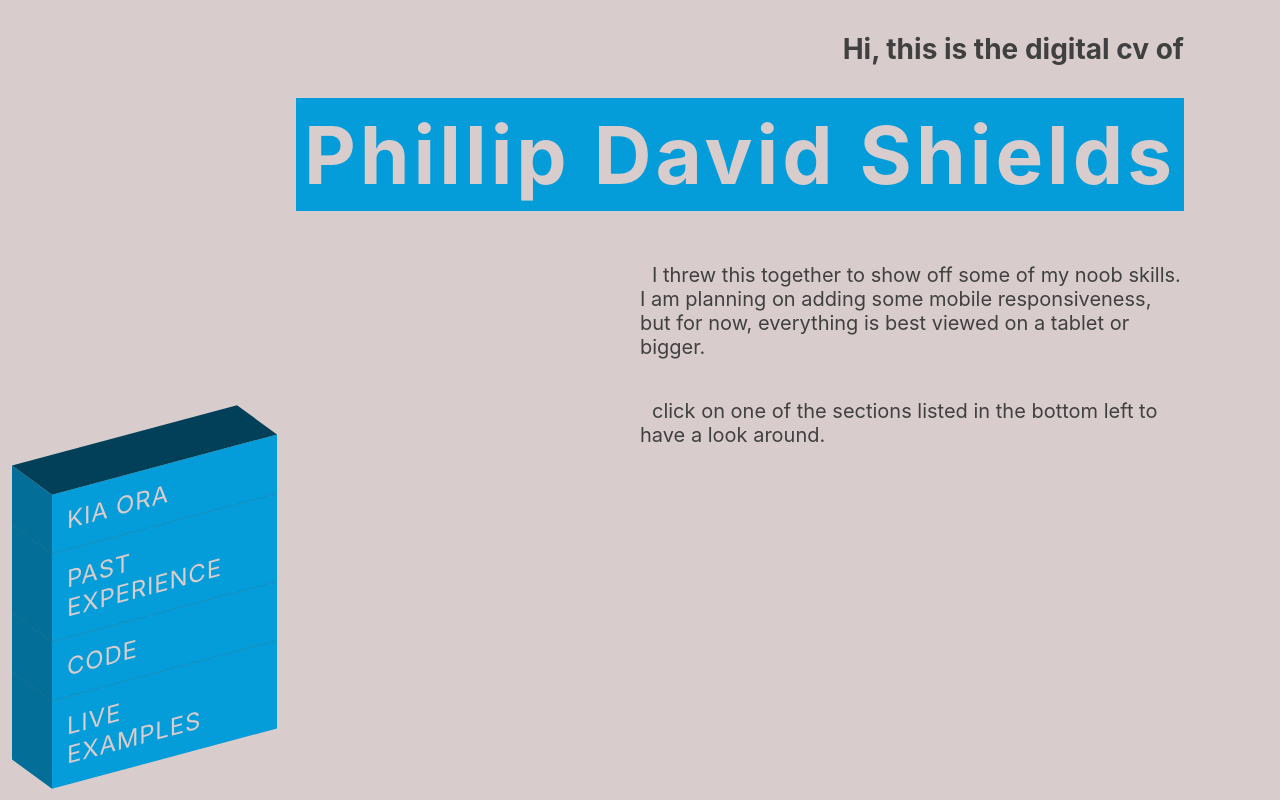
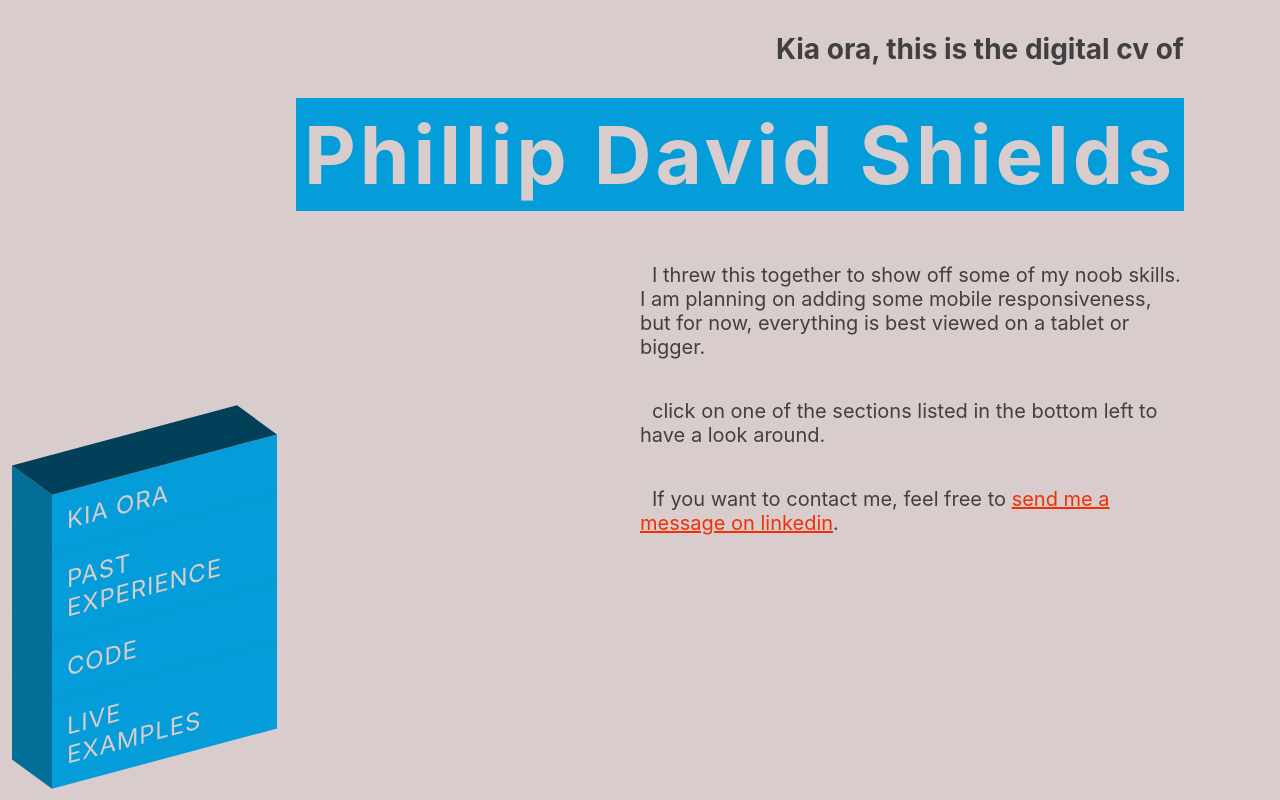
Before and after one commit to Phillip-D-Shields/react-portfolio, a Next.js app: page / in a window 1280 px wide. Built offline with nearby package versions, Linux system fonts and the light colour scheme.

Commit message:
add linkedin link on index

```diff
--- a/pages/index.js
+++ b/pages/index.js
@@ -31,12 +31,16 @@ const HomeDisplay = styled.div`
     width: 50%;
     text-align: left;
   }
+  .text-link {
+    color: #f23005;
+    text-decoration: underline;
+  }
 `;
 
 export default function Home() {
   return (
     <HomeDisplay>
-      <h2>Hi, this is the digital cv of</h2>
+      <h2>Kia ora, this is the digital cv of</h2>
       <h1>Phillip David Shields</h1>
       <p>
         I threw this together to show off some of my noob skills. I am planning
@@ -47,6 +51,7 @@ export default function Home() {
         click on one of the sections listed in the bottom left to have a look
         around.
       </p>
+      <p>If you want to contact me, feel free to <a href="https://www.linkedin.com/in/phillip-d-shields/" className="text-link">send me a message on linkedin</a>.</p>
     </HomeDisplay>
   );
 }
```
